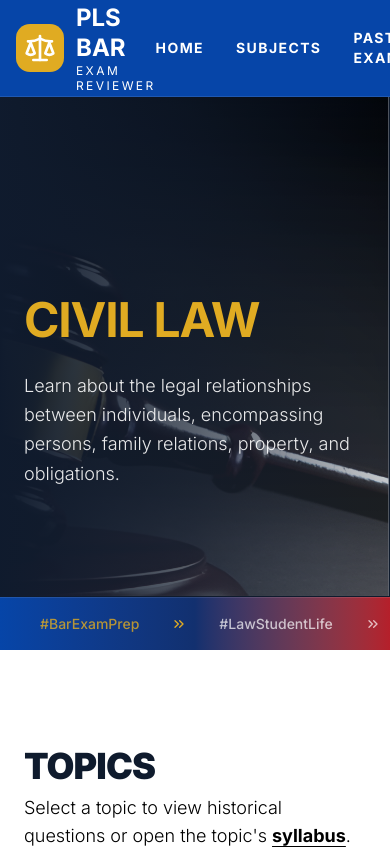
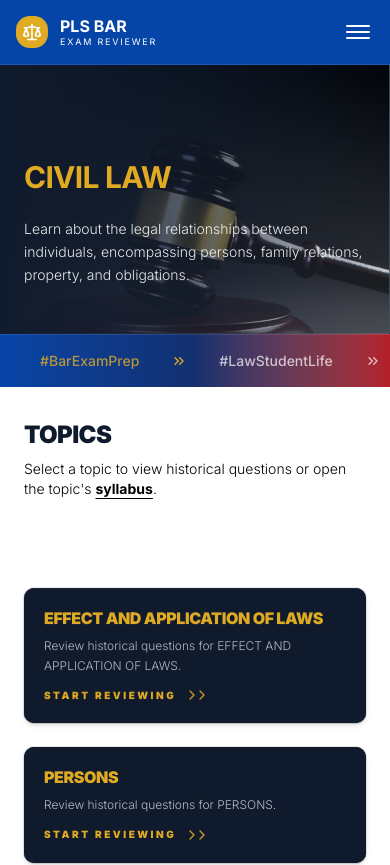
Before and after one commit to dannmangahas-hwh/pls-reviewer, a Next.js app in the folder apps/web/: page /subjects/civil-law in a window 390 px wide. Shown: the top 865 px of the page. Built offline with nearby package versions, Linux system fonts and the light colour scheme.

Commit message:
fix: mobile version
Redesign of mobile version to better fit size.

```diff
--- a/apps/web/app/subjects/[slug]/page.tsx
+++ b/apps/web/app/subjects/[slug]/page.tsx
@@ -28,7 +28,7 @@ export default async function SubjectDetailPage(props: {
   return (
     <div className="flex min-h-screen flex-col">
       {/* Hero Section */}
-      <section className="relative flex min-h-[500px] flex-col overflow-hidden bg-navy pt-24 pb-12">
+      <section className="relative flex min-h-0 md:min-h-[500px] flex-col overflow-hidden bg-navy pt-16 md:pt-24 pb-6 md:pb-12">
         {/* Background Graphic */}
         <div className="pointer-events-none absolute top-0 right-0 bottom-0 z-0 w-full md:w-[65%] lg:w-[55%]">
           <Image
@@ -43,11 +43,11 @@ export default async function SubjectDetailPage(props: {
         </div>
 
         <div className="z-10 flex flex-1 flex-col justify-center px-6 md:px-12 lg:px-24">
-          <div className="max-w-3xl pt-20 pb-10">
-            <h1 className="animate-slide-up-fade-in mb-6 text-5xl leading-[1.1] font-bold tracking-tight text-gold md:text-6xl lg:text-7xl">
+          <div className="max-w-3xl pt-8 md:pt-20 pb-6 md:pb-10">
+            <h1 className="animate-slide-up-fade-in mb-6 text-3xl md:text-5xl leading-[1.1] font-bold tracking-tight text-gold md:text-6xl lg:text-7xl">
               {data.title}
             </h1>
-            <p className="animate-slide-up-fade-in max-w-2xl text-lg leading-relaxed font-light text-white/90 md:text-xl" style={{ animationDelay: "120ms" }}>
+            <p className="animate-slide-up-fade-in max-w-2xl text-sm md:text-lg leading-relaxed font-light text-white/90 md:text-xl" style={{ animationDelay: "120ms" }}>
               {data.description}
             </p>
           </div>
@@ -58,14 +58,14 @@ export default async function SubjectDetailPage(props: {
       <HashtagsBanner />
 
       {/* Topics Section */}
-      <section className="flex-1 bg-white px-6 py-24 md:px-12 lg:px-24">
+      <section className="flex-1 bg-white px-6 py-8 md:py-24 md:px-12 lg:px-24">
         <div className="mx-auto max-w-6xl space-y-12">
           {/* Section Header */}
           <header className="mb-10">
-            <h2 className="mb-2 text-4xl font-black tracking-tight text-navy uppercase">
+            <h2 className="mb-2 text-2xl md:text-4xl font-black tracking-tight text-navy uppercase">
               TOPICS
             </h2>
-            <p className="text-lg font-light text-black">
+            <p className="text-sm md:text-lg font-light text-black">
               Select a topic to view historical questions or open the topic&apos;s{" "}
               <Link
                 href={data.syllabusUrl}
@@ -90,21 +90,21 @@ export default async function SubjectDetailPage(props: {
                     href={`/subjects/${slug}/${topicSlug}`}
                     className="group block"
                   >
-                    <Card className="relative min-h-[140px] rounded-lg border-none bg-navy py-0 shadow-md transition-all duration-300">
+                    <Card className="relative min-h-0 rounded-lg border-none bg-navy py-0 shadow-md transition-all duration-300">
                       {/* Subtle Background Styling per User Instructions (No image) */}
                       <div className="pointer-events-none absolute inset-0 z-0 bg-linear-to-r from-navy via-navy/95 to-navy/90" />
 
-                      <CardHeader className="relative z-10 items-center space-y-0 p-8 xl:px-12">
-                        <div className="flex-1 space-y-3">
-                          <CardTitle className="text-[28px] leading-none font-black tracking-tight text-gold uppercase transition-colors group-hover:text-gold/90">
+                      <CardHeader className="relative z-10 flex flex-col gap-3 p-5 md:flex-row md:items-center md:space-y-0 md:p-8 xl:px-12">
+                        <div className="flex-1 space-y-2">
+                          <CardTitle className="text-base md:text-[28px] leading-tight font-black tracking-tight text-gold uppercase transition-colors group-hover:text-gold/90">
                             {topic.title}
                           </CardTitle>
-                          <CardDescription className="max-w-4xl text-[15px] leading-relaxed font-light text-white/70">
+                          <CardDescription className="max-w-4xl text-xs md:text-[15px] leading-relaxed font-light text-white/70">
                             {topic.description}
                           </CardDescription>
                         </div>
 
-                        <CardAction className="relative z-10 mt-4 flex flex-col items-start justify-center self-center md:mt-0 md:w-64 md:items-end">
+                        <CardAction className="relative z-10 flex flex-col items-start justify-center self-start md:self-center md:w-64 md:items-end">
                           <div className="group/btn flex items-center gap-2 text-[10px] font-black tracking-[0.25em] text-gold uppercase transition-colors hover:text-gold/80">
                             START REVIEWING
                             <div className="flex items-center -space-x-1.5 opacity-90 transition-transform group-hover/btn:translate-x-1">
--- a/apps/web/components/logo.tsx
+++ b/apps/web/components/logo.tsx
@@ -9,14 +9,14 @@ interface LogoProps {
 export function Logo({ className, textClassName }: LogoProps) {
   return (
     <div className={cn("flex items-center gap-3", className)}>
-      <div className="bg-gold p-2 rounded-xl flex items-center justify-center">
-        <Scale className="text-white w-8 h-8" />
+      <div className="bg-gold p-1.5 md:p-2 rounded-xl flex items-center justify-center">
+        <Scale className="text-white w-5 h-5 md:w-8 md:h-8" />
       </div>
       <div className="flex flex-col">
-        <span className={cn("text-white text-2xl font-bold leading-tight", textClassName)}>
+        <span className={cn("text-white text-base md:text-2xl font-bold leading-tight", textClassName)}>
           PLS BAR
         </span>
-        <span className={cn("text-white text-xs tracking-[0.2em] leading-tight", textClassName)}>
+        <span className={cn("text-white text-[9px] md:text-xs tracking-[0.2em] leading-tight", textClassName)}>
           EXAM REVIEWER
         </span>
       </div>
--- a/apps/web/components/navbar.tsx
+++ b/apps/web/components/navbar.tsx
@@ -3,6 +3,7 @@
 import Image from "next/image"
 import Link from "next/link"
 import { usePathname } from "next/navigation"
+import { useState, useEffect } from "react"
 import { cn } from "@workspace/ui/lib/utils"
 import {
   NavigationMenu,
@@ -21,14 +22,23 @@ const navItems = [
 
 export function Navbar() {
   const pathname = usePathname()
+  const [menuOpen, setMenuOpen] = useState(false)
+
+  // Close menu on route change
+  useEffect(() => {
+    setMenuOpen(false)
+  }, [pathname])
+
+  const isSubjects = pathname === "/subjects"
 
   return (
     <header
       className={cn(
-        "top-0 z-50 w-full overflow-hidden border-b border-white/10 transition-colors",
-        pathname === "/subjects" ? "absolute bg-[#0645a8]/90" : "relative bg-[#0645a8]"
+        "top-0 z-50 w-full border-b border-white/10 transition-colors",
+        isSubjects ? "absolute bg-[#0645a8]/90" : "relative bg-[#0645a8]"
       )}
     >
+      {/* Philippine star — desktop only */}
       <div className="pointer-events-none absolute left-1/2 top-1/2 hidden -translate-x-1/2 -translate-y-1/2 opacity-15 md:block">
         <Image
           src="/philippine-star.png"
@@ -39,16 +49,18 @@ export function Navbar() {
           priority
         />
       </div>
-      <div className="container relative mx-auto flex h-24 items-center justify-between px-4">
+
+      {/* Main bar */}
+      <div className="container relative mx-auto flex h-16 md:h-24 items-center justify-between px-4">
         <Link href="/" className="transition-opacity hover:opacity-90">
           <Logo />
         </Link>
 
-        <NavigationMenu>
+        {/* Desktop nav */}
+        <NavigationMenu className="hidden md:flex">
           <NavigationMenuList className="gap-8">
             {navItems.map((item) => {
               const isActive = pathname === item.href
-
               return (
                 <NavigationMenuItem key={item.href}>
                   <NavigationMenuLink
@@ -66,6 +78,63 @@ export function Navbar() {
             })}
           </NavigationMenuList>
         </NavigationMenu>
+
+        {/* Mobile hamburger button */}
+        <button
+          aria-label={menuOpen ? "Close menu" : "Open menu"}
+          aria-expanded={menuOpen}
+          onClick={() => setMenuOpen((prev) => !prev)}
+          className="relative flex h-8 w-8 flex-col items-center justify-center gap-0 md:hidden focus:outline-none"
+        >
+          {/* Top bar */}
+          <span
+            className={cn(
+              "block h-0.5 w-6 rounded-full bg-white transition-all duration-300 ease-in-out",
+              menuOpen ? "translate-y-[5px] rotate-45" : "-translate-y-[4px]"
+            )}
+          />
+          {/* Middle bar */}
+          <span
+            className={cn(
+              "block h-0.5 w-6 rounded-full bg-white transition-all duration-300 ease-in-out",
+              menuOpen ? "scale-x-0 opacity-0" : "scale-x-100 opacity-100"
+            )}
+          />
+          {/* Bottom bar */}
+          <span
+            className={cn(
+              "block h-0.5 w-6 rounded-full bg-white transition-all duration-300 ease-in-out",
+              menuOpen ? "-translate-y-[5px] -rotate-45" : "translate-y-[4px]"
+            )}
+          />
+        </button>
+      </div>
+
+      {/* Mobile dropdown menu */}
+      <div
+        className={cn(
+          "overflow-hidden transition-all duration-300 ease-in-out md:hidden",
+          isSubjects ? "bg-[#0645a8]/90" : "bg-[#0645a8]",
+          menuOpen ? "max-h-64 border-t border-white/10" : "max-h-0"
+        )}
+      >
+        <nav className="container mx-auto flex flex-col px-4 py-2">
+          {navItems.map((item) => {
+            const isActive = pathname === item.href
+            return (
+              <Link
+                key={item.href}
+                href={item.href}
+                className={cn(
+                  "py-3 text-[11px] font-bold tracking-[0.25em] transition-colors border-b border-white/10 last:border-0",
+                  isActive ? "text-gold" : "text-white hover:text-gold/80"
+                )}
+              >
+                {item.label}
+              </Link>
+            )
+          })}
+        </nav>
       </div>
     </header>
   )
--- a/apps/web/components/subjects-hero.tsx
+++ b/apps/web/components/subjects-hero.tsx
@@ -19,12 +19,12 @@ export function SubjectsHero() {
 
       <div className="container relative z-10 mx-auto flex flex-1 flex-col justify-center px-6 pt-32 pb-20 md:px-12 lg:px-24 lg:pt-40 lg:pb-32">
         <div className="max-w-full lg:max-w-5xl xl:max-w-6xl">
-          <h1 className="animate-slide-up-fade-in text-5xl leading-[1.1] font-black tracking-tight text-gold md:text-6xl lg:text-7xl">
+          <h1 className="animate-slide-up-fade-in text-3xl md:text-5xl leading-[1.1] font-black tracking-tight text-gold md:text-6xl lg:text-7xl">
             “Study Smarter, <span className="whitespace-nowrap">Not Harder</span>
             <br />
             Subject by Subject.”
           </h1>
-          <p className="animate-slide-up-fade-in mt-8 max-w-5xl text-lg leading-relaxed font-light text-white/90 md:text-xl" style={{ animationDelay: "120ms" }}>
+          <p className="animate-slide-up-fade-in mt-4 md:mt-8 max-w-5xl text-sm md:text-lg leading-relaxed font-light text-white/90 md:text-xl" style={{ animationDelay: "120ms" }}>
             Your focused guide to mastering every bar exam topic, offering clear explanations, expertly organized subjects, and practice tools designed to build your confidence and ensure you&apos;re fully prepared for exam day.
           </p>
         </div>
```
Also changed, not shown: apps/web/app/subjects/[slug]/[subtopics]/[subtopic_slug]/page.tsx (+7 -7 lines), apps/web/app/subjects/[slug]/[subtopics]/page.tsx (+14 -14 lines), apps/web/components/cta-section.tsx (+5 -6 lines), apps/web/components/footer.tsx (+6 -6 lines), apps/web/components/hero.tsx (+5 -5 lines).
